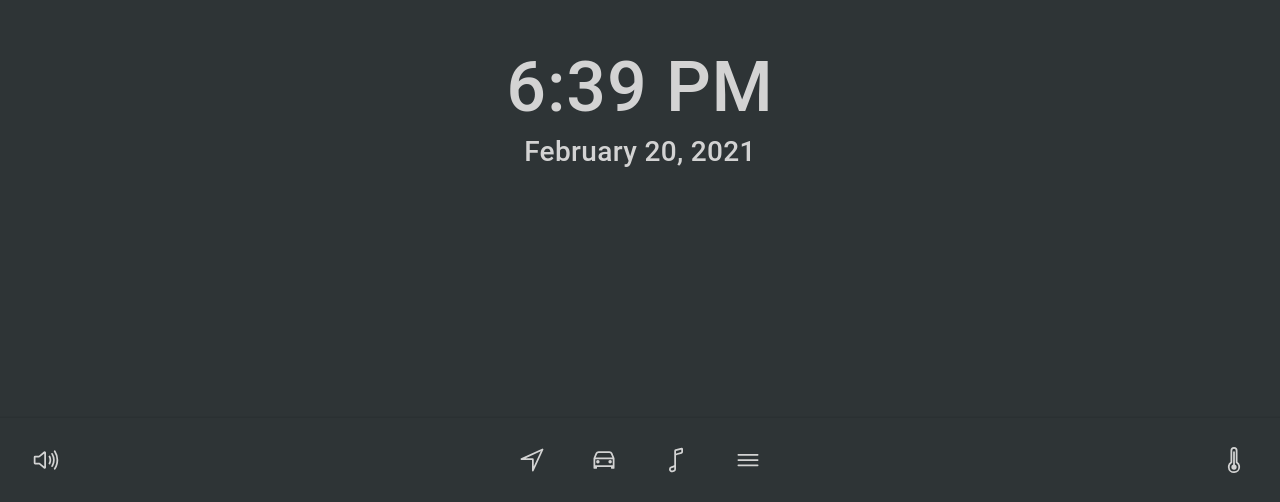
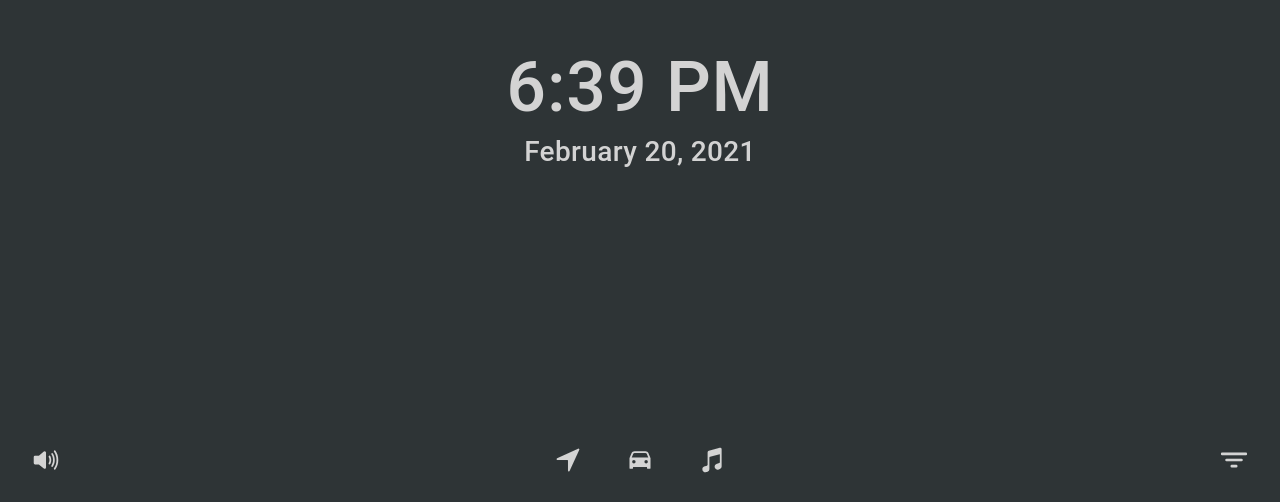
Before and after one commit to relectric-car-team/user-interface, a React (Create React App) app: page / in a window 1280 px wide. Shown: the part 298-800 px from the top of the page. Built offline with nearby package versions, Linux system fonts and the light colour scheme.

Commit message:
feat: Styled TabBar

```diff
--- a/src/components/TabBar.scss
+++ b/src/components/TabBar.scss
@@ -9,4 +9,5 @@
 }
 .TabBar {
     z-index: 999999;
+    --background: none;
 }
--- a/src/components/TabBar.tsx
+++ b/src/components/TabBar.tsx
@@ -1,12 +1,5 @@
-import { IonButton, IonCol, IonFooter, IonGrid, IonIcon, IonRow } from '@ionic/react';
-import {
-    carOutline,
-    menuOutline,
-    musicalNoteOutline,
-    navigateOutline,
-    volumeHighOutline,
-    thermometerOutline,
-} from 'ionicons/icons';
+import { IonButton, IonCol, IonGrid, IonIcon, IonRow, IonToolbar } from '@ionic/react';
+import { car, musicalNotes, navigate, volumeHigh, filter } from 'ionicons/icons';
 import React from 'react';
 import { Pages } from '../Models/Enums';
 import './TabBar.scss';
@@ -17,6 +10,10 @@ interface TabBarProps {
 }
 
 const TabBar: React.FC<TabBarProps> = (props: TabBarProps) => {
+    /**
+     * Handles click from NavBar
+     * @param button - NavBar button at bottom that was pressed
+     */
     const handleClick = (button: Pages) => {
         console.log(button);
         if (button === props.currentPage) {
@@ -27,15 +24,18 @@ const TabBar: React.FC<TabBarProps> = (props: TabBarProps) => {
     };
 
     return (
-        <IonFooter className="TabBar">
-            <IonGrid>
+        <IonToolbar className="TabBar">
+            {/* Grid to arrange components */}
+            <IonGrid onClick={() => console.log('Yet')}>
                 <IonRow className="TabBarRow">
                     <IonCol size="2">
+                        {/* Volume icon */}
                         <IonButton fill="clear" size="large" shape="round" color="relectric-light">
-                            <IonIcon icon={volumeHighOutline} />
+                            <IonIcon icon={volumeHigh} />
                         </IonButton>
                     </IonCol>
                     <IonCol className="IonColMiddle">
+                        {/* Navigation icon */}
                         <IonButton
                             onClick={() => handleClick(Pages.Navigation)}
                             fill="clear"
@@ -43,8 +43,9 @@ const TabBar: React.FC<TabBarProps> = (props: TabBarProps) => {
                             color={props.currentPage === Pages.Navigation ? 'relectric-navigation' : 'relectric-light'}
                             shape="round"
                         >
-                            <IonIcon icon={navigateOutline} />
+                            <IonIcon icon={navigate} />
                         </IonButton>
+                        {/* Car icon */}
                         <IonButton
                             onClick={() => handleClick(Pages.Car)}
                             fill="clear"
@@ -52,8 +53,9 @@ const TabBar: React.FC<TabBarProps> = (props: TabBarProps) => {
                             color={props.currentPage === Pages.Car ? 'relectric-car' : 'relectric-light'}
                             shape="round"
                         >
-                            <IonIcon icon={carOutline} />
+                            <IonIcon icon={car} />
                         </IonButton>
+                        {/* Music icon */}
                         <IonButton
                             onClick={() => handleClick(Pages.Music)}
                             fill="clear"
@@ -61,19 +63,11 @@ const TabBar: React.FC<TabBarProps> = (props: TabBarProps) => {
                             color={props.currentPage === Pages.Music ? 'relectric-music' : 'relectric-light'}
                             shape="round"
                         >
-                            <IonIcon icon={musicalNoteOutline} />
-                        </IonButton>
-                        <IonButton
-                            onClick={() => handleClick(Pages.Settings)}
-                            fill="clear"
-                            size="large"
-                            color={props.currentPage === Pages.Settings ? 'relectric-music' : 'relectric-light'}
-                            shape="round"
-                        >
-                            <IonIcon icon={menuOutline} />
+                            <IonIcon icon={musicalNotes} />
                         </IonButton>
                     </IonCol>
                     <IonCol className="IonColRight" size="2">
+                        {/* Climate control icon */}
                         <IonButton
                             onClick={() => handleClick(Pages.Climate)}
                             fill="clear"
@@ -81,12 +75,12 @@ const TabBar: React.FC<TabBarProps> = (props: TabBarProps) => {
                             size="large"
                             shape="round"
                         >
-                            <IonIcon icon={thermometerOutline} />
+                            <IonIcon icon={filter} />
                         </IonButton>
                     </IonCol>
                 </IonRow>
             </IonGrid>
-        </IonFooter>
+        </IonToolbar>
     );
 };
 
```
